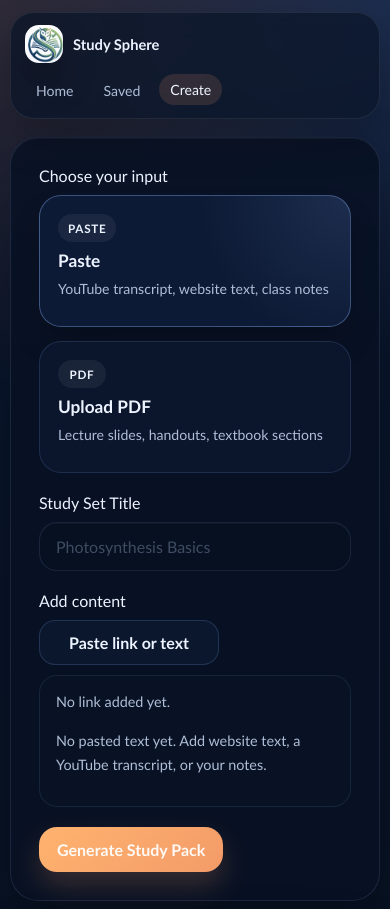
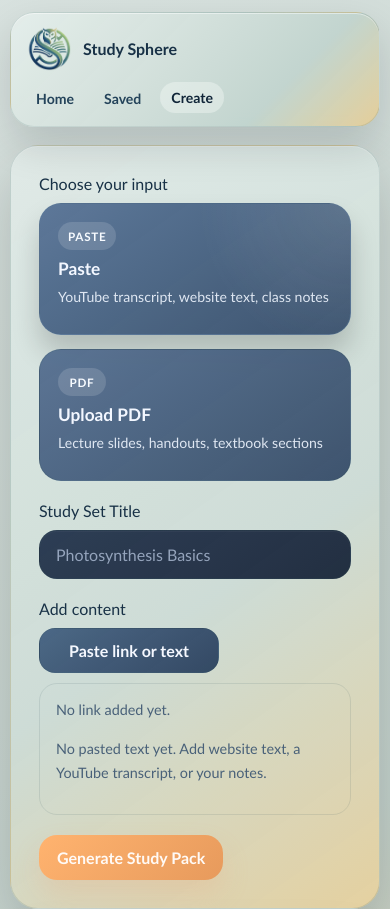
Before and after one commit to maxxii22/Automated-Study-System, a React (Vite) app in the folder client/: page /create in a window 390 px wide. Shown: the top 909 px of the page. Built offline with nearby package versions, Linux system fonts and the light colour scheme; no server answers.

Commit message:
Polish app palette and branding assets

```diff
--- a/client/src/components/StudySphereLogo.tsx
+++ b/client/src/components/StudySphereLogo.tsx
@@ -1,4 +1,4 @@
-import studySphereLogo from "../assets/studyspheretransparent (2).png";
+import studySphereLogo from "../assets/logo/studyspheretransparent (2).png";
 
 type StudySphereLogoProps = {
   compact?: boolean;
--- a/client/src/styles.css
+++ b/client/src/styles.css
@@ -1,21 +1,18 @@
 :root {
   color-scheme: dark;
   font-family: "Trebuchet MS", "Avenir Next", "Segoe UI", sans-serif;
-  --bg-deep: #07111f;
-  --bg-night: #0a1630;
-  --ink: #edf3ff;
-  --ink-soft: #afbdd7;
-  --card: rgba(9, 18, 36, 0.88);
-  --card-strong: rgba(10, 22, 44, 0.94);
-  --line: rgba(124, 151, 205, 0.16);
-  --accent: #f39b68;
-  --accent-2: #8cb6ff;
-  --accent-3: #8dd1af;
-  background:
-    radial-gradient(circle at top left, rgba(243, 155, 104, 0.16), transparent 24%),
-    radial-gradient(circle at top right, rgba(140, 182, 255, 0.14), transparent 22%),
-    radial-gradient(circle at bottom left, rgba(141, 209, 175, 0.12), transparent 22%),
-    linear-gradient(180deg, var(--bg-night), var(--bg-deep) 78%);
+  --bg-deep: #e0eae7;
+  --bg-night: #cddcd6;
+  --ink: #183146;
+  --ink-soft: #51687c;
+  --card: linear-gradient(145deg, rgba(224, 234, 231, 0.96), rgba(205, 220, 214, 0.95) 58%, rgba(231, 208, 156, 0.92));
+  --card-strong: linear-gradient(145deg, rgba(231, 238, 235, 0.98), rgba(213, 226, 220, 0.96) 58%, rgba(236, 214, 166, 0.93));
+  --surface-hover: linear-gradient(145deg, rgba(232, 239, 236, 0.99), rgba(217, 228, 223, 0.97) 58%, rgba(239, 219, 174, 0.95));
+  --line: rgba(48, 84, 88, 0.14);
+  --accent: #e79a5c;
+  --accent-2: #2d5f81;
+  --accent-3: #7cab93;
+  background: linear-gradient(145deg, rgba(224, 234, 231, 0.96), rgba(205, 220, 214, 0.95) 58%, rgba(231, 208, 156, 0.92));
   color: var(--ink);
 }
 
@@ -72,9 +69,12 @@ pre {
   margin-bottom: 18px;
   padding: 12px 18px;
   border-radius: 28px;
-  background: rgba(11, 21, 41, 0.72);
-  border: 1px solid rgba(255, 255, 255, 0.08);
-  box-shadow: 0 18px 40px rgba(0, 0, 0, 0.22);
+  background:
+    linear-gradient(135deg, rgba(228, 237, 234, 0.98) 0%, rgba(210, 224, 219, 0.96) 42%, rgba(193, 212, 206, 0.96) 72%, rgba(230, 206, 150, 0.94) 100%);
+  border: 1px solid rgba(48, 84, 88, 0.14);
+  box-shadow:
+    inset 0 1px 0 rgba(255, 255, 255, 0.45),
+    0 18px 40px rgba(5, 12, 24, 0.14);
   backdrop-filter: blur(12px);
 }
 
@@ -103,16 +103,30 @@ pre {
   background: rgba(255, 255, 255, 0.05);
 }
 
+.landing-topbar .brand-label {
+  color: #f3f8ff;
+}
+
+.landing-topbar .nav-link {
+  color: rgba(233, 241, 252, 0.88);
+}
+
+.landing-topbar .nav-link.active,
+.landing-topbar .nav-link:hover {
+  background: rgba(255, 255, 255, 0.32);
+  color: #102538;
+}
+
 .brand {
   display: inline-flex;
   align-items: center;
-  gap: 14px;
+  gap: 16px;
 }
 
 .brand-label {
-  font-size: 0.95rem;
+  font-size: 1.12rem;
   font-weight: 700;
-  color: var(--ink);
+  color: #183146;
 }
 
 .nav {
@@ -123,15 +137,16 @@ pre {
 .nav-link {
   padding: 7px 11px;
   border-radius: 999px;
-  color: var(--ink-soft);
+  color: #24435a;
   font-size: 0.9rem;
+  font-weight: 600;
   transition: transform 160ms ease, background-color 160ms ease, color 160ms ease;
 }
 
 .nav-link.active,
 .nav-link:hover {
-  background: rgba(243, 155, 104, 0.14);
-  color: var(--ink);
+  background: rgba(255, 255, 255, 0.34);
+  color: #102538;
   transform: translateY(-1px);
 }
 
@@ -175,6 +190,7 @@ pre {
   max-width: 410px;
   font-size: 0.82rem;
   line-height: 1.5;
+  color: rgba(239, 245, 255, 0.92);
 }
 
 .landing-actions {
@@ -186,7 +202,7 @@ pre {
 }
 
 .landing-helper {
-  color: var(--ink-soft);
+  color: rgba(221, 231, 245, 0.82);
   font-size: 0.75rem;
 }
 
@@ -194,7 +210,7 @@ pre {
   display: grid;
   gap: 8px;
   margin: 14px 0 18px;
-  color: rgba(237, 243, 255, 0.92);
+  color: rgba(245, 249, 255, 0.96);
   font-size: 0.8rem;
 }
 
@@ -220,8 +236,9 @@ pre {
   border-radius: 28px;
   background: var(--card);
   box-shadow:
-    0 24px 60px rgba(0, 0, 0, 0.26),
-    inset 0 1px 0 rgba(255, 255, 255, 0.04);
+    0 24px 60px rgba(0, 0, 0, 0.18),
+    inset 0 1px 0 rgba(255, 255, 255, 0.24);
+  color: #183146;
 }
 
 .error-panel {
@@ -252,17 +269,17 @@ pre {
   gap: 16px;
   padding: 16px 18px;
   border-radius: 18px;
-  background: rgba(16, 28, 54, 0.92);
-  border: 1px solid rgba(243, 155, 104, 0.12);
-  color: var(--ink);
+  background: linear-gradient(145deg, rgba(222, 233, 229, 0.95), rgba(204, 220, 214, 0.94) 60%, rgba(228, 205, 151, 0.9));
+  border: 1px solid rgba(48, 84, 88, 0.14);
+  color: #183146;
   transition: transform 160ms ease, box-shadow 160ms ease, border-color 160ms ease, background-color 160ms ease;
 }
 
 .recent-item:hover {
   transform: translateY(-2px);
-  background: rgba(18, 31, 59, 0.96);
-  border-color: rgba(140, 182, 255, 0.24);
-  box-shadow: 0 14px 28px rgba(0, 0, 0, 0.2);
+  background: linear-gradient(145deg, rgba(229, 238, 235, 0.98), rgba(211, 225, 220, 0.96) 60%, rgba(234, 212, 162, 0.92));
+  border-color: rgba(48, 84, 88, 0.22);
+  box-shadow: 0 14px 28px rgba(12, 24, 40, 0.14);
 }
 
 .recent-item-content {
@@ -298,8 +315,8 @@ pre {
   min-width: 92px;
   padding: 10px 14px;
   border-radius: 14px;
-  border: 1px solid rgba(140, 182, 255, 0.18);
-  background: rgba(10, 20, 40, 0.9);
+  border: 1px solid rgba(48, 84, 88, 0.18);
+  background: rgba(255, 255, 255, 0.38);
   color: var(--ink);
   font-size: 0.8rem;
   font-weight: 700;
@@ -307,8 +324,8 @@ pre {
 }
 
 .recent-item:hover .recent-item-action {
-  background: rgba(140, 182, 255, 0.16);
-  border-color: rgba(140, 182, 255, 0.32);
+  background: rgba(255, 255, 255, 0.55);
+  border-color: rgba(48, 84, 88, 0.28);
   transform: translateX(2px);
 }
 
@@ -319,9 +336,9 @@ pre {
   min-width: 92px;
   padding: 10px 14px;
   border-radius: 14px;
-  border: 1px solid rgba(255, 120, 120, 0.2);
-  background: rgba(49, 17, 24, 0.72);
-  color: #ffd4d4;
+  border: 1px solid rgba(153, 74, 74, 0.18);
+  background: rgba(125, 78, 78, 0.12);
+  color: #7a3f3f;
   font-size: 0.8rem;
   font-weight: 700;
   transition: background-color 160ms ease, border-color 160ms ease, transform 160ms ease;
@@ -329,8 +346,8 @@ pre {
 
 .danger-button:hover {
   transform: translateY(-1px);
-  border-color: rgba(255, 120, 120, 0.34);
-  background: rgba(72, 21, 31, 0.84);
+  border-color: rgba(153, 74, 74, 0.3);
+  background: rgba(125, 78, 78, 0.18);
 }
 
 .hero-card {
@@ -364,16 +381,12 @@ pre {
   aspect-ratio: 1 / 1;
   overflow: hidden;
   border-radius: 28px;
-  background:
-    radial-gradient(circle at top, rgba(255, 255, 255, 0.98), rgba(245, 248, 253, 0.94)),
-    linear-gradient(180deg, #fbfdff, #edf2f8);
-  box-shadow:
-    inset 0 1px 0 rgba(255, 255, 255, 0.75),
-    0 20px 34px rgba(0, 0, 0, 0.28);
+  background: transparent;
+  box-shadow: none;
 }
 
 .study-sphere-logo.compact .study-sphere-logo-stage {
-  width: 44px;
+  width: 54px;
   border-radius: 16px;
 }
 
@@ -391,7 +404,7 @@ pre {
 }
 
 .eyebrow {
-  color: var(--accent-2);
+  color: #8fc4f2;
   text-transform: uppercase;
   letter-spacing: 0.14em;
   font-size: 0.8rem;
@@ -417,6 +430,7 @@ h1 {
   font-size: clamp(1.45rem, 3vw, 2.2rem);
   line-height: 1.08;
   margin-bottom: 10px;
+  color: #f4f8ff;
 }
 
 .study-page h1 {
@@ -452,6 +466,21 @@ h1 {
   line-height: 1.7;
 }
 
+.panel .muted,
+.recent-item .muted {
+  color: #496179;
+}
+
+.panel h1,
+.panel h2,
+.panel h3,
+.panel p,
+.panel label,
+.recent-item strong,
+.recent-item p {
+  color: #183146;
+}
+
 .chip-row {
   display: flex;
   flex-wrap: wrap;
@@ -461,9 +490,9 @@ h1 {
 
 .chip {
   padding: 7px 11px;
-  border: 1px solid rgba(140, 182, 255, 0.12);
+  border: 1px solid rgba(48, 84, 88, 0.16);
   border-radius: 999px;
-  background: rgba(17, 29, 56, 0.92);
+  background: rgba(255, 255, 255, 0.42);
   color: var(--ink);
   font-size: 0.74rem;
 }
@@ -474,13 +503,15 @@ h1 {
 
 .concept-chip:hover {
   transform: translateY(-1px);
-  border-color: rgba(140, 182, 255, 0.24);
+  border-color: rgba(48, 84, 88, 0.24);
+  background: rgba(255, 255, 255, 0.56);
 }
 
 .concept-chip.active {
-  background: rgba(140, 182, 255, 0.18);
-  border-color: rgba(140, 182, 255, 0.34);
+  background: linear-gradient(145deg, rgba(78, 114, 138, 0.96), rgba(54, 86, 110, 0.94));
+  border-color: rgba(34, 68, 89, 0.4);
   box-shadow: inset 0 1px 0 rgba(255, 255, 255, 0.06);
+  color: #f4f8ff;
 }
 
 .primary-button {
@@ -508,8 +539,8 @@ h1 {
   justify-content: center;
   padding: 11px 16px;
   border-radius: 16px;
-  border: 1px solid rgba(140, 182, 255, 0.16);
-  background: rgba(12, 23, 44, 0.9);
+  border: 1px solid rgba(48, 84, 88, 0.18);
+  background: rgba(255, 255, 255, 0.38);
   color: var(--ink);
   font-weight: 700;
   transition: transform 160ms ease, border-color 160ms ease, background-color 160ms ease;
@@ -517,8 +548,8 @@ h1 {
 
 .secondary-button:hover {
   transform: translateY(-1px);
-  border-color: rgba(140, 182, 255, 0.28);
-  background: rgba(16, 30, 57, 0.96);
+  border-color: rgba(48, 84, 88, 0.26);
+  background: rgba(255, 255, 255, 0.55);
 }
 
 .ordered-list {
@@ -560,25 +591,25 @@ h1 {
   min-height: 132px;
   padding: 18px;
   border-radius: 22px;
-  border: 1px solid rgba(140, 182, 255, 0.14);
-  background: rgba(13, 24, 47, 0.9);
-  color: var(--ink);
+  border: 1px solid rgba(48, 84, 88, 0.14);
+  background: linear-gradient(145deg, rgba(86, 112, 145, 0.96), rgba(53, 75, 103, 0.94));
+  color: #f3f7ff;
   text-align: left;
   transition: transform 160ms ease, border-color 160ms ease, background-color 160ms ease, box-shadow 160ms ease;
 }
 
 .source-option-card:hover {
   transform: translateY(-2px);
-  border-color: rgba(140, 182, 255, 0.24);
-  background: rgba(15, 28, 53, 0.95);
+  border-color: rgba(88, 121, 151, 0.28);
+  background: linear-gradient(145deg, rgba(93, 121, 156, 0.98), rgba(58, 82, 111, 0.96));
   box-shadow: 0 14px 24px rgba(0, 0, 0, 0.16);
 }
 
 .source-option-card.active {
-  border-color: rgba(140, 182, 255, 0.36);
+  border-color: rgba(94, 127, 158, 0.34);
   background:
-    radial-gradient(circle at top right, rgba(140, 182, 255, 0.12), transparent 45%),
-    rgba(14, 28, 55, 0.96);
+    radial-gradient(circle at top right, rgba(255, 255, 255, 0.12), transparent 45%),
+    linear-gradient(145deg, rgba(90, 117, 151, 0.98), rgba(54, 78, 106, 0.96));
   box-shadow: 0 18px 28px rgba(0, 0, 0, 0.18);
 }
 
@@ -589,8 +620,8 @@ h1 {
   min-width: 48px;
   padding: 7px 10px;
   border-radius: 999px;
-  background: rgba(255, 255, 255, 0.06);
-  color: var(--ink);
+  background: rgba(255, 255, 255, 0.14);
+  color: #f7fbff;
   font-size: 0.73rem;
   font-weight: 700;
   letter-spacing: 0.06em;
@@ -603,7 +634,7 @@ h1 {
 }
 
 .source-option-description {
-  color: var(--ink-soft);
+  color: rgba(236, 242, 252, 0.92);
   font-size: 0.88rem;
   line-height: 1.45;
 }
@@ -616,9 +647,9 @@ h1 {
   min-width: 180px;
   padding: 12px 16px;
   border-radius: 16px;
-  border: 1px solid rgba(140, 182, 255, 0.18);
-  background: rgba(12, 24, 46, 0.96);
-  color: var(--ink);
+  border: 1px solid rgba(48, 84, 88, 0.16);
+  background: linear-gradient(145deg, rgba(73, 101, 132, 0.98), rgba(45, 67, 95, 0.96));
+  color: #f5f8ff;
   font-weight: 700;
   transition: transform 160ms ease, border-color 160ms ease, background-color 160ms ease;
 }
@@ -637,15 +668,15 @@ h1 {
 
 .content-trigger:hover {
   transform: translateY(-1px);
-  border-color: rgba(140, 182, 255, 0.3);
-  background: rgba(14, 27, 51, 0.98);
+  border-color: rgba(48, 84, 88, 0.26);
+  background: linear-gradient(145deg, rgba(82, 111, 143, 0.98), rgba(49, 72, 101, 0.96));
 }
 
 .content-preview {
   padding: 14px 16px;
   border-radius: 18px;
-  border: 1px solid rgba(140, 182, 255, 0.1);
-  background: rgba(9, 19, 37, 0.9);
+  border: 1px solid rgba(48, 84, 88, 0.12);
+  color: #eef4ff;
 }
 
 .modal-backdrop {
@@ -744,17 +775,17 @@ h1 {
 
 .field input,
 .field textarea {
-  border: 1px solid rgba(140, 182, 255, 0.12);
+  border: 1px solid rgba(48, 84, 88, 0.14);
   border-radius: 18px;
-  background: rgba(8, 17, 34, 0.96);
+  background: linear-gradient(145deg, rgba(42, 58, 82, 0.98), rgba(27, 40, 59, 0.96));
   padding: 14px 16px;
-  color: var(--ink);
+  color: #eef4ff;
   box-shadow: inset 0 1px 0 rgba(255, 255, 255, 0.03);
 }
 
 .field input::placeholder,
 .field textarea::placeholder {
-  color: rgba(85, 101, 127, 0.7);
+  color: rgba(190, 205, 230, 0.72);
 }
 
 .small-copy {
@@ -766,10 +797,11 @@ h1 {
   width: 100%;
   padding: 10px 12px;
   border-radius: 16px;
-  background: rgba(19, 31, 58, 0.94);
-  border: 1px solid rgba(243, 155, 104, 0.12);
+  background: linear-gradient(145deg, rgba(54, 76, 103, 0.96), rgba(35, 52, 75, 0.94));
+  border: 1px solid rgba(48, 84, 88, 0.18);
   overflow-wrap: anywhere;
   word-break: break-word;
+  color: #eef4ff;
 }
 
 .result-block {
@@ -786,8 +818,8 @@ h1 {
 .study-guide-item {
   padding: 16px 18px;
   border-radius: 18px;
-  border: 1px solid rgba(140, 182, 255, 0.12);
-  background: rgba(13, 24, 47, 0.72);
+  border: 1px solid rgba(48, 84, 88, 0.16);
+  background: linear-gradient(145deg, rgba(46, 65, 93, 0.98), rgba(31, 47, 70, 0.96));
 }
 
 .study-guide-item p:last-child {
@@ -802,8 +834,9 @@ h1 {
 .flashcard {
   padding: 18px;
   border-radius: 20px;
-  background: linear-gradient(180deg, rgba(16, 28, 54, 0.98), rgba(11, 21, 40, 0.96));
-  border: 1px solid rgba(141, 209, 175, 0.12);
+  background: linear-gradient(145deg, rgba(46, 65, 93, 0.98), rgba(31, 47, 70, 0.96));
+  border: 1px solid rgba(48, 84, 88, 0.18);
+  color: #eef4ff;
 }
 
 .exam-question-card,
@@ -811,8 +844,26 @@ h1 {
 .exam-history-card {
   padding: 20px;
   border-radius: 22px;
-  background: linear-gradient(180deg, rgba(15, 27, 52, 0.98), rgba(10, 20, 40, 0.96));
-  border: 1px solid rgba(140, 182, 255, 0.12);
+  background: linear-gradient(145deg, rgba(46, 65, 93, 0.98), rgba(31, 47, 70, 0.96));
+  border: 1px solid rgba(48, 84, 88, 0.18);
+  color: #eef4ff;
+}
+
+.flashcard p,
+.exam-question-card p,
+.feedback-panel p,
+.exam-history-card p,
+.exam-history-card span,
+.study-guide-item p,
+.content-preview p,
+.content-preview span,
+.content-preview strong,
+.study-guide-item strong,
+.flashcard strong,
+.flashcard span,
+.exam-question-card h2,
+.exam-history-card strong {
+  color: #eef4ff;
 }
 
 .exam-question-card h2 {
@@ -837,7 +888,7 @@ h1 {
 }
 
 .flashcard-label {
-  color: var(--accent-2);
+  color: #b9d6f0;
   text-transform: uppercase;
   letter-spacing: 0.08em;
   font-size: 0.75rem;
@@ -851,6 +902,7 @@ h1 {
 }
 
 @media (max-width: 900px) {
+
   .hero-grid,
   .page-grid {
     grid-template-columns: 1fr;
@@ -864,11 +916,11 @@ h1 {
   }
 
   .brand {
-    gap: 10px;
+    gap: 12px;
   }
 
   .brand-label {
-    font-size: 0.92rem;
+    font-size: 1rem;
   }
 
   .nav {
@@ -983,7 +1035,7 @@ h1 {
   }
 
   .study-sphere-logo.compact .study-sphere-logo-stage {
-    width: 38px;
+    width: 46px;
     border-radius: 14px;
   }
 
```
Also changed, not shown: client/src/assets/logo/studyspheretransparent (2).png (renamed from client/src/assets/studyspheretransparent (2).png).
